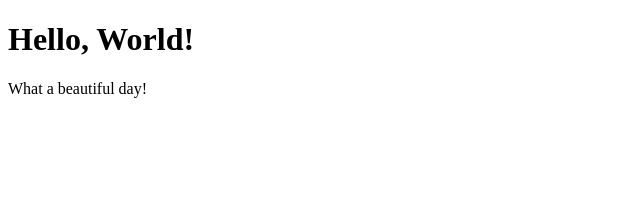
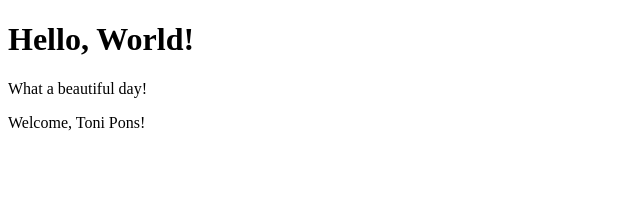
Before and after one commit to ToniPons97/components, a React (Create React App) app: page / in a window 1280 px wide. Shown: the top 204 px of the page, without its empty margins (0-640 px from the left). Built offline with nearby package versions, Linux system fonts and the light colour scheme.

Commit message:
First commit.

```diff
--- a/src/App.js
+++ b/src/App.js
@@ -1,11 +1,13 @@
 import React from "react";
 import { Hello } from "./components/hello";
+import { Welcome } from "./components/welcome";
 
 export class App extends React.Component {
     render() {
         return (
             <div>
                 <Hello />
+                <Welcome name='Toni Pons' />
             </div>
         );
     }
--- /dev/null
+++ b/src/components/welcome.js
@@ -0,0 +1,7 @@
+import React from "react";
+
+export class Welcome extends React.Component {
+    render() {
+        return <p>Welcome, {this.props.name}!</p>;
+    }
+}
```
